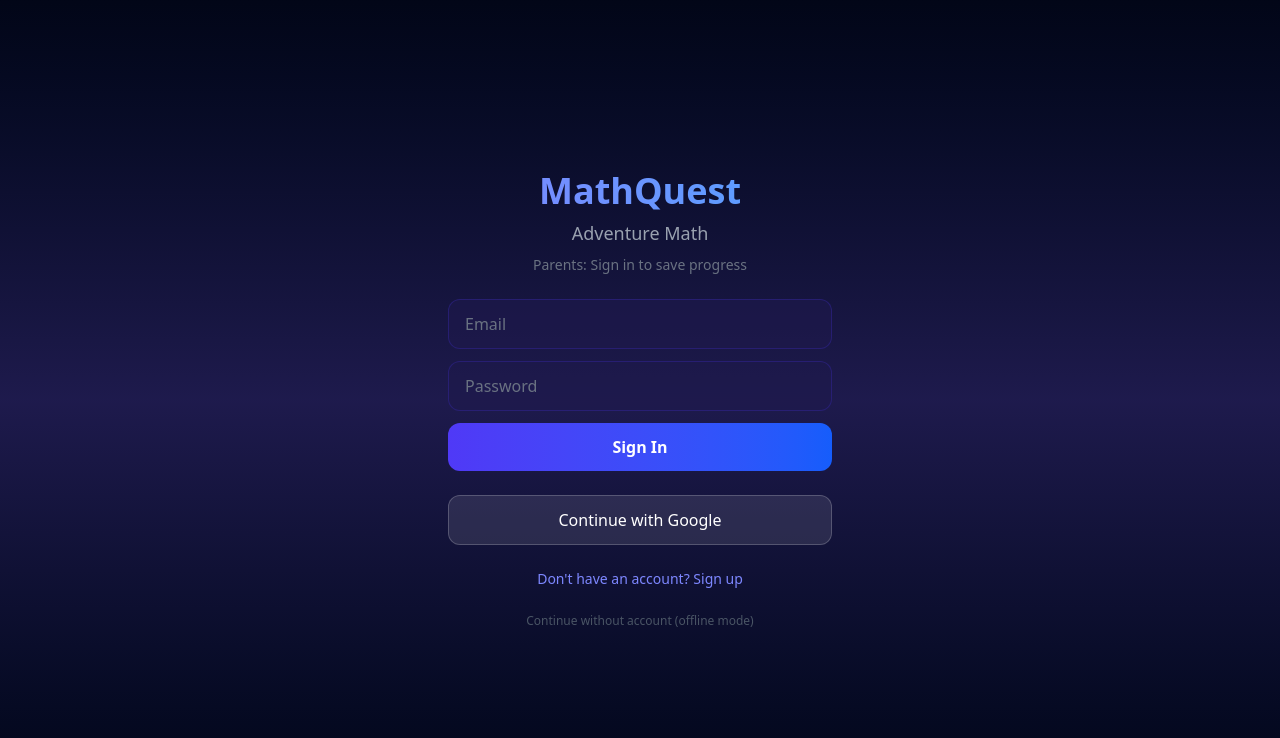
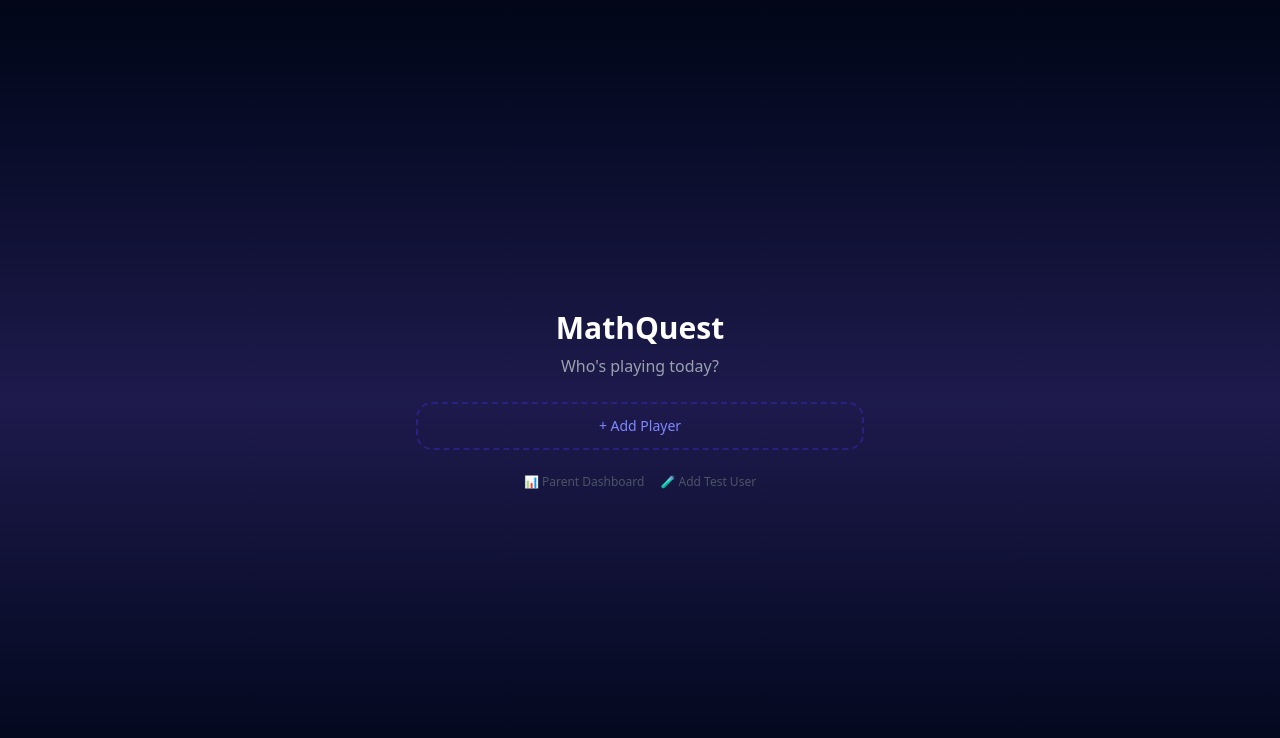
Before and after one commit to sandeand001/math-quest-adventure, a React (Vite) app: page / in a window 1280 px wide. Shown: the top 738 px of the page. Built offline with nearby package versions, Linux system fonts and the light colour scheme; a web font is replaced by a local one.

Commit message:
Remove Firebase: fully offline localStorage-only, no auth screen, no data collection

```diff
--- a/package.json
+++ b/package.json
@@ -14,7 +14,6 @@
   },
   "dependencies": {
     "@tailwindcss/vite": "^4.2.2",
-    "firebase": "^12.12.0",
     "howler": "^2.2.4",
     "react": "^19.2.4",
     "react-dom": "^19.2.4",
--- a/src/App.tsx
+++ b/src/App.tsx
@@ -1,7 +1,6 @@
 import { lazy, Suspense } from 'react';
 import { useGameStore } from './store/gameStore';
 
-const LoginScreen = lazy(() => import('./components/auth/LoginScreen').then((m) => ({ default: m.LoginScreen })));
 const ProfileSelect = lazy(() => import('./components/auth/ProfileSelect').then((m) => ({ default: m.ProfileSelect })));
 const ParentDashboard = lazy(() => import('./components/auth/ParentDashboard').then((m) => ({ default: m.ParentDashboard })));
 const WorldMap = lazy(() => import('./components/game/WorldMap').then((m) => ({ default: m.WorldMap })));
@@ -25,9 +24,6 @@ function App() {
 
   let content;
   switch (screen) {
-    case 'auth':
-      content = <LoginScreen />;
-      break;
     case 'profile-select':
       content = <ProfileSelect />;
       break;
@@ -56,7 +52,7 @@ function App() {
       content = <ParentDashboard />;
       break;
     default:
-      content = <LoginScreen />;
+      content = <ProfileSelect />;
   }
 
   return <Suspense fallback={<ScreenLoader />}>{content}</Suspense>;
--- a/src/components/auth/LoginScreen.tsx
+++ /dev/null
@@ -1,144 +0,0 @@
-import { useState } from 'react';
-import { useGameStore } from '../../store/gameStore';
-
-async function loadFirebaseAuth() {
-  const [{ auth }, { signInWithEmailAndPassword, createUserWithEmailAndPassword, signInWithPopup, GoogleAuthProvider }] =
-    await Promise.all([
-      import('../../firebase/config'),
-      import('firebase/auth'),
-    ]);
-  return { auth, signInWithEmailAndPassword, createUserWithEmailAndPassword, signInWithPopup, GoogleAuthProvider };
-}
-
-export function LoginScreen() {
-  const { setUid, setScreen } = useGameStore();
-  const [email, setEmail] = useState('');
-  const [password, setPassword] = useState('');
-  const [isSignUp, setIsSignUp] = useState(false);
-  const [error, setError] = useState('');
-  const [loading, setLoading] = useState(false);
-
-  const handleEmailAuth = async (e: React.FormEvent) => {
-    e.preventDefault();
-    setError('');
-    setLoading(true);
-
-    try {
-      const { auth, signInWithEmailAndPassword, createUserWithEmailAndPassword } = await loadFirebaseAuth();
-      const fn = isSignUp ? createUserWithEmailAndPassword : signInWithEmailAndPassword;
-      const cred = await fn(auth, email, password);
-      setUid(cred.user.uid);
-      setScreen('profile-select');
-    } catch (err: unknown) {
-      if (err instanceof Error) {
-        setError(err.message.replace('Firebase: ', ''));
-      }
-    } finally {
-      setLoading(false);
-    }
-  };
-
-  const handleGoogle = async () => {
-    setError('');
-    try {
-      const { auth, signInWithPopup, GoogleAuthProvider } = await loadFirebaseAuth();
-      const cred = await signInWithPopup(auth, new GoogleAuthProvider());
-      setUid(cred.user.uid);
-      setScreen('profile-select');
-    } catch (err: unknown) {
-      if (err instanceof Error) {
-        setError(err.message.replace('Firebase: ', ''));
-      }
-    }
-  };
-
-  const handleSkipAuth = () => {
-    // For development / offline mode — skip Firebase auth
-    setUid('local-user');
-    setScreen('profile-select');
-  };
-
-  return (
-    <div className="min-h-screen bg-gradient-to-b from-slate-950 via-indigo-950 to-slate-950 flex items-center justify-center p-6">
-      <div className="max-w-sm w-full space-y-6">
-        <div className="text-center space-y-2">
-          <h1 className="text-4xl font-extrabold text-transparent bg-clip-text bg-gradient-to-r from-indigo-400 to-blue-400">
-            MathQuest
-          </h1>
-          <p className="text-lg text-gray-400">Adventure Math</p>
-          <p className="text-sm text-gray-500">Parents: Sign in to save progress</p>
-        </div>
-
-        <form onSubmit={handleEmailAuth} className="space-y-3">
-          <label htmlFor="login-email" className="sr-only">Email</label>
-          <input
-            id="login-email"
-            type="email"
-            value={email}
-            onChange={(e) => setEmail(e.target.value)}
-            placeholder="Email"
-            autoComplete="email"
-            className="
-              w-full px-4 py-3 rounded-xl
-              bg-indigo-950/60 border border-indigo-800/40 text-white
-              placeholder:text-gray-500 focus:outline-none focus:border-indigo-400
-            "
-          />
-          <label htmlFor="login-password" className="sr-only">Password</label>
-          <input
-            id="login-password"
-            type="password"
-            value={password}
-            onChange={(e) => setPassword(e.target.value)}
-            placeholder="Password"
-            autoComplete={isSignUp ? 'new-password' : 'current-password'}
-            className="
-              w-full px-4 py-3 rounded-xl
-              bg-indigo-950/60 border border-indigo-800/40 text-white
-              placeholder:text-gray-500 focus:outline-none focus:border-indigo-400
-            "
-          />
-          {error && <p className="text-red-400 text-sm">{error}</p>}
-          <button
-            type="submit"
-            disabled={loading}
-            className="
-              w-full py-3 rounded-xl font-bold text-white
-              bg-gradient-to-r from-indigo-600 to-blue-600
-              hover:from-indigo-500 hover:to-blue-500
-              disabled:opacity-50 transition-all
-            "
-          >
-            {loading ? '...' : isSignUp ? 'Create Account' : 'Sign In'}
-          </button>
-        </form>
-
-        <button
-          onClick={handleGoogle}
-          className="
-            w-full py-3 rounded-xl font-medium
-            bg-white/10 border border-white/20 text-white
-            hover:bg-white/20 transition-all
-          "
-        >
-          Continue with Google
-        </button>
-
-        <button
-          type="button"
-          onClick={() => setIsSignUp(!isSignUp)}
-          className="block mx-auto text-sm text-indigo-400 hover:text-indigo-300 transition-colors"
-        >
-          {isSignUp ? 'Already have an account? Sign in' : "Don't have an account? Sign up"}
-        </button>
-
-        <button
-          onClick={handleSkipAuth}
-          className="block mx-auto text-xs text-gray-600 hover:text-gray-400 transition-colors"
-        >
-          Continue without account (offline mode)
-        </button>
-      </div>
-    </div>
-  );
-}
--- a/src/firebase/config.ts
+++ /dev/null
@@ -1,16 +0,0 @@
-import { initializeApp } from 'firebase/app';
-import { getAuth } from 'firebase/auth';
-import { getFirestore } from 'firebase/firestore';
-
-const firebaseConfig = {
-  apiKey: import.meta.env.VITE_FIREBASE_API_KEY ?? '',
-  authDomain: import.meta.env.VITE_FIREBASE_AUTH_DOMAIN ?? '',
-  projectId: import.meta.env.VITE_FIREBASE_PROJECT_ID ?? '',
-  storageBucket: import.meta.env.VITE_FIREBASE_STORAGE_BUCKET ?? '',
-  messagingSenderId: import.meta.env.VITE_FIREBASE_MESSAGING_SENDER_ID ?? '',
-  appId: import.meta.env.VITE_FIREBASE_APP_ID ?? '',
-};
-
-export const app = initializeApp(firebaseConfig);
-export const auth = getAuth(app);
-export const db = getFirestore(app);
--- a/src/store/gameStore.ts
+++ b/src/store/gameStore.ts
@@ -12,11 +12,9 @@ export type { GameState } from './sliceTypes';
 export const useGameStore = create<GameState>()(
   persist(
     (set, get) => ({
-      // ── Core (navigation / auth / audio) ──
-      screen: 'auth' as GameScreen,
+      // ── Core (navigation / audio) ──
+      screen: 'profile-select' as GameScreen,
       setScreen: (screen) => set({ screen }),
-      uid: null,
-      setUid: (uid) => set({ uid }),
       muted: false,
       toggleMute: () => set((state) => ({ muted: !state.muted })),
 
@@ -29,7 +27,6 @@ export const useGameStore = create<GameState>()(
     {
       name: 'mathquest-game',
       partialize: (state) => ({
-        uid: state.uid,
         profiles: state.profiles,
         activeProfileId: state.activeProfileId,
         stageResults: state.stageResults,
--- a/src/store/sliceTypes.ts
+++ b/src/store/sliceTypes.ts
@@ -24,8 +24,6 @@ export type GameGet = () => GameState;
 export interface CoreSlice {
   screen: GameScreen;
   setScreen: (screen: GameScreen) => void;
-  uid: string | null;
-  setUid: (uid: string | null) => void;
   muted: boolean;
   toggleMute: () => void;
 }
--- a/src/types/index.ts
+++ b/src/types/index.ts
@@ -234,7 +234,6 @@ export interface StageResult {  profileId: string;  worldIndex: number;
 // ── Game Session State ──────────────────────────────────────────────
 
 export type GameScreen =
-  | 'auth'
   | 'profile-select'
   | 'world-map'
   | 'zone-map'
```
Also changed, not shown: 2 other files (tests, documents, lock files or other folders).
